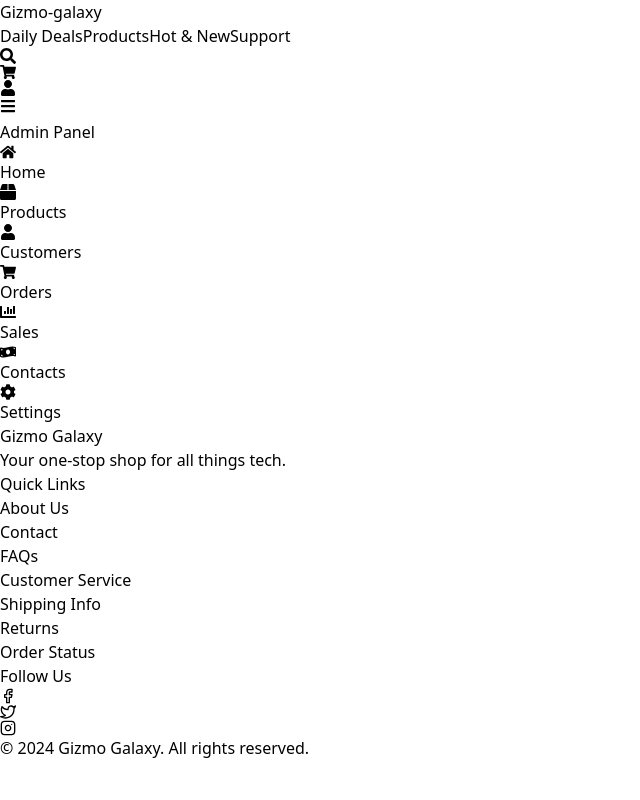
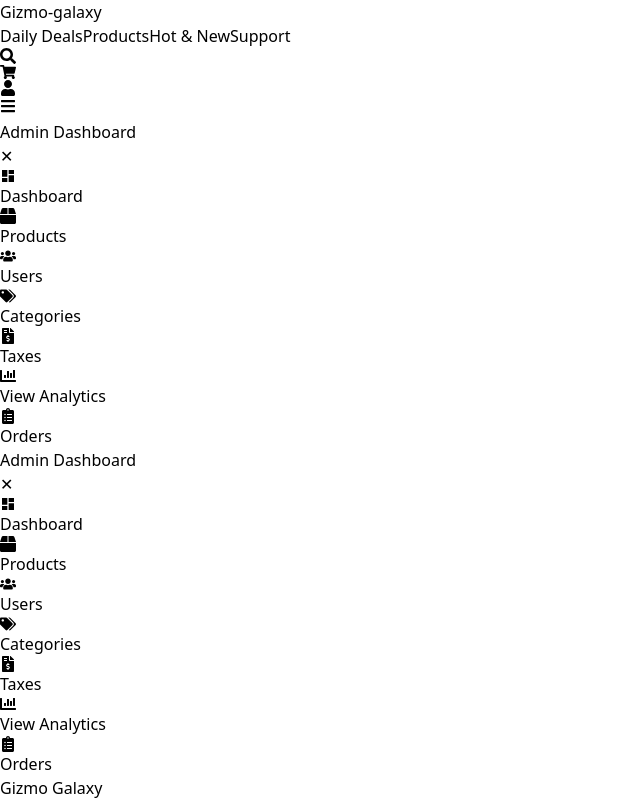
Before and after one commit to R-kjim/gizmo-galaxy-frontend, a React (Vite) app: page /admin/AdminSidebar in a window 1280 px wide. Shown: the top 800 px of the page, without its empty margins (0-640 px from the left). Built offline with nearby package versions, Linux system fonts and the light colour scheme.

Commit message:
Populates admin sidebar

```diff
--- a/src/components/admin/Admin.jsx
+++ b/src/components/admin/Admin.jsx
@@ -1,10 +1,11 @@
 import React from 'react'
 import { Outlet } from 'react-router-dom'
+import Sidebar from './AdminSidebar'
 
 const Admin = () => {
   return (
     <div>
-
+      <Sidebar />
       <Outlet />
     </div>
   )
--- a/src/components/admin/AdminSidebar.jsx
+++ b/src/components/admin/AdminSidebar.jsx
@@ -1,152 +1,85 @@
-// import React from 'react';
-// import {
-//   FaHome,
-//   FaBox,
-//   FaUser,
-//   FaShoppingCart,
-//   FaChartBar,
-//   FaMoneyBillWave,
-//   FaCog
-// } from 'react-icons/fa';
+import React, { useState } from "react";
+import {
+  FaBox, FaUser, FaUsers, FaChartBar, FaClipboardList, FaTags,
+  FaFileInvoiceDollar
+} from "react-icons/fa";
+import { IoIosArrowDown, IoIosArrowForward } from "react-icons/io";
+import { MdDashboard } from "react-icons/md";
+import { Link } from "react-router-dom";
 
-// const Sidebar = () => {
-//   return (
-//     <div className="h-screen w-64 bg-gray-800 text-white">
-//       <div className="p-4 text-center font-bold text-lg border-b border-gray-700">
-//         Admin Panel
-//       </div>
+const AdminSidebar = () => {
+  const [isCollapsed, setIsCollapsed] = useState(false);
+  const [openSections, setOpenSections] = useState({});
 
-//       <ul className="mt-4 space-y-2">
-//         {/* Example Links */}
-//         <li className="hover:bg-gray-700 px-4 py-2 flex items-center">
-//           <FaHome className="mr-2" />
-//           <a href="#home">Home</a>
-//         </li>
-//         <li className="hover:bg-gray-700 px-4 py-2 flex items-center">
-//           <FaBox className="mr-2" />
-//           <a href="#products">Products</a>
-//         </li>
-//         <li className="hover:bg-gray-700 px-4 py-2 flex items-center">
-//           <FaUser className="mr-2" />
-//           <a href="#customers">Customers</a>
-//         </li>
-//         <li className="hover:bg-gray-700 px-4 py-2 flex items-center">
-//           <FaShoppingCart className="mr-2" />
-//           <a href="#orders">Orders</a>
-//         </li>
-//         <li className="hover:bg-gray-700 px-4 py-2 flex items-center">
-//           <FaChartBar className="mr-2" />
-//           <a href="#sales">Sales</a>
-//         </li>
-//         <li className="hover:bg-gray-700 px-4 py-2 flex items-center">
-//           <FaMoneyBillWave className="mr-2" />
-//           <a href="#contacts">Contacts</a>
-//         </li>
-//         <li className="hover:bg-gray-700 px-4 py-2 flex items-center">
-//           <FaCog className="mr-2" />
-//           <a href="#settings">Settings</a>
-//         </li>
-//       </ul>
-//     </div>
-//   );
-// };
+  const toggleSection = (section) => {
+    setOpenSections((prev) => ({
+      ...prev,
+      [section]: !prev[section],
+    }));
+  };
 
-// export default Sidebar;
+  return (
+    <aside
+      className={`h-screen ${
+        isCollapsed ? "w-16 items-center" : "w-64"
+      } bg-gray-800 text-white fixed transition-all duration-300 shadow-md flex flex-col`}
+    >
+      <div className="p-4 border-b border-gray-700 flex justify-between items-center">
+        <h2 className={`text-xl font-semibold ${isCollapsed ? "hidden" : ""}`}>
+          Admin Dashboard
+        </h2>
+        <button
+          onClick={() => setIsCollapsed(!isCollapsed)}
+          className="text-gray-400 hover:text-white focus:outline-none"
+        >
+          {isCollapsed ? "☰" : "✕"}
+        </button>
+      </div>
+      <nav className={`flex-grow p-4 overflow-y-auto ${isCollapsed ? "flex flex-col items-center" : ""}`}>
+        <ul className={`${isCollapsed ? "space-y-8" : "space-y-2"}`}>
+        <li className={`${isCollapsed ? "flex justify-center" : ""} flex items-center gap-2 hover:bg-gray-700 p-3 rounded transition duration-200`}>
+          <MdDashboard className="text-xl" />
+          {!isCollapsed && <Link to='/admin/dashboard'>Dashboard</Link>}
+          </li>
+          {/* Products */}
+          <li className={`${isCollapsed ? "flex justify-center" : ""} flex items-center gap-2 hover:bg-gray-700 p-3 rounded transition duration-200`}>
+          <FaBox className="text-xl" />
+          {!isCollapsed && <Link to='/admin/products'>Products</Link>}
+          </li>
 
-import React from 'react';
-import {
-  FaHome,
-  FaBox,
-  FaUser,
-  FaShoppingCart,
-  FaChartBar,
-  FaMoneyBillWave,
-  FaCog
-} from 'react-icons/fa';
-import { NavLink } from 'react-router-dom';
+          {/* Users */}
+          <li className={`${isCollapsed ? "flex justify-center" : ""} flex items-center gap-2 hover:bg-gray-700 p-3 rounded transition duration-200`}>
+          <FaUsers className="text-xl" />
+          {!isCollapsed && <Link to='/admin/users'>Users</Link>}
+          </li>
 
-const Sidebar = () => {
-  return (
-    <div className="h-screen w-64 bg-gray-800 text-white">
-      <div className="p-4 text-center font-bold text-lg border-b border-gray-700">
-        Admin Panel
-      </div>
+          {/* Categories */}
+          <li className={`${isCollapsed ? "flex justify-center" : ""} flex items-center gap-2 hover:bg-gray-700 p-3 rounded transition duration-200`}>
+          <FaTags className="text-xl" />
+          {!isCollapsed && <Link to='/admin/product-categories'>Categories</Link>}
+          </li>
 
-      <ul className="mt-4 space-y-2">
-        {/* Example NavLinks */}
-        <li className="hover:bg-gray-700 px-4 py-2 flex items-center">
-          <FaHome className="mr-2" />
-          <NavLink
-            to="/home"
-            activeClassName="bg-gray-700"
-            className="w-full block px-4 py-2"
-          >
-            Home
-          </NavLink>
-        </li>
-        <li className="hover:bg-gray-700 px-4 py-2 flex items-center">
-          <FaBox className="mr-2" />
-          <NavLink
-            to="/products"
-            activeClassName="bg-gray-700"
-            className="w-full block px-4 py-2"
-          >
-            Products
-          </NavLink>
-        </li>
-        <li className="hover:bg-gray-700 px-4 py-2 flex items-center">
-          <FaUser className="mr-2" />
-          <NavLink
-            to="/customers"
-            activeClassName="bg-gray-700"
-            className="w-full block px-4 py-2"
-          >
-            Customers
-          </NavLink>
-        </li>
-        <li className="hover:bg-gray-700 px-4 py-2 flex items-center">
-          <FaShoppingCart className="mr-2" />
-          <NavLink
-            to="/orders"
-            activeClassName="bg-gray-700"
-            className="w-full block px-4 py-2"
-          >
-            Orders
-          </NavLink>
-        </li>
-        <li className="hover:bg-gray-700 px-4 py-2 flex items-center">
-          <FaChartBar className="mr-2" />
-          <NavLink
-            to="/sales"
-            activeClassName="bg-gray-700"
-            className="w-full block px-4 py-2"
-          >
-            Sales
-          </NavLink>
-        </li>
-        <li className="hover:bg-gray-700 px-4 py-2 flex items-center">
-          <FaMoneyBillWave className="mr-2" />
-          <NavLink
-            to="/contacts"
-            activeClassName="bg-gray-700"
-            className="w-full block px-4 py-2"
-          >
-            Contacts
-          </NavLink>
-        </li>
-        <li className="hover:bg-gray-700 px-4 py-2 flex items-center">
-          <FaCog className="mr-2" />
-          <NavLink
-            to="/settings"
-            activeClassName="bg-gray-700"
-            className="w-full block px-4 py-2"
-          >
-            Settings
-          </NavLink>
-        </li>
-      </ul>
-    </div>
+          <li className={`${isCollapsed ? "flex justify-center" : ""} flex items-center gap-2 hover:bg-gray-700 p-3 rounded transition duration-200`}>
+            <FaFileInvoiceDollar className="text-xl" />
+            {!isCollapsed && <Link to="/admin/tax-categories" className="block">Taxes</Link>}
+          </li>
+          {/* Analytics */}
+          <li className={`${isCollapsed ? "flex justify-center" : ""} flex items-center gap-2 hover:bg-gray-700 p-3 rounded transition duration-200`}>
+            <FaChartBar className="text-xl" />
+            {!isCollapsed && <a href="/admin/analytics" className="block">View Analytics</a>}
+          </li>
+
+          {/* Orders */}
+          <li className={`${isCollapsed ? "flex justify-center" : ""}`}>
+          <li className={`${isCollapsed ? "flex justify-center" : ""} flex items-center gap-2 hover:bg-gray-700 p-3 rounded transition duration-200`}>
+            <FaClipboardList className="text-xl" />
+            {!isCollapsed && <a href="/admin/ordermanagement" className="block">Orders</a>}
+          </li>
+          </li>
+        </ul>
+      </nav>
+    </aside>
   );
 };
 
-export default Sidebar;
+export default AdminSidebar;
```
